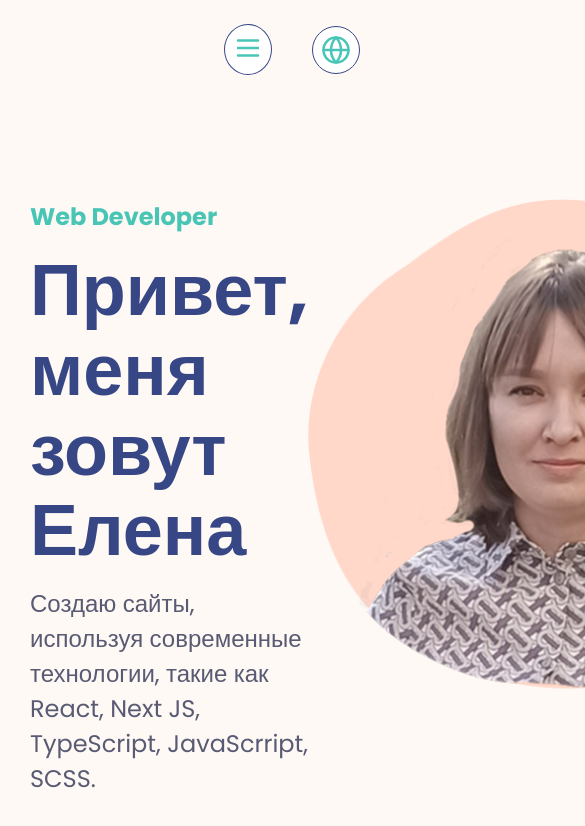
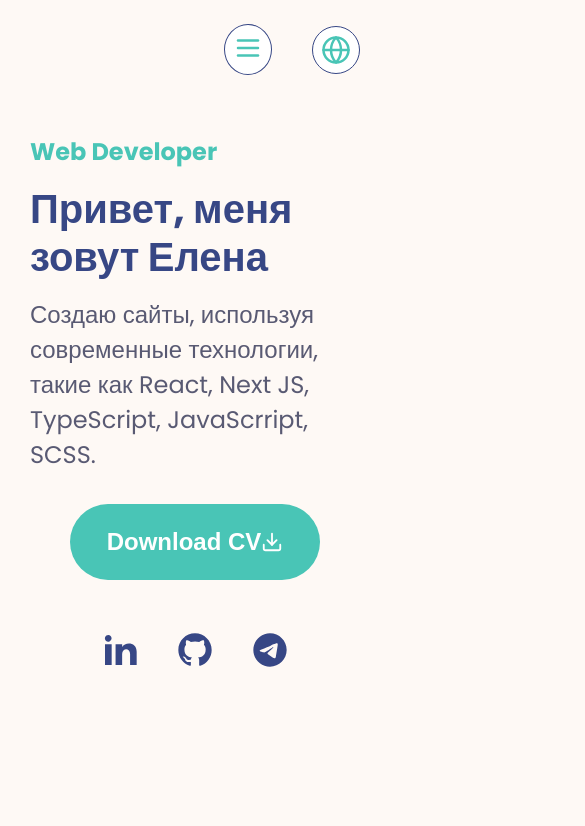
Before and after one commit to elboyko/portfolio-react, a React (Vite) app: page / in a window 390 px wide. Shown: the top 826 px of the page, 585 px wide, since content can reach past the window. Built offline with nearby package versions, Linux system fonts and the light colour scheme.

Commit message:
add adaptiv for banner

```diff
--- a/src/components/Banner/Banner.module.css
+++ b/src/components/Banner/Banner.module.css
@@ -2,7 +2,7 @@
   max-width: 1270px;
   height: 100vh;
   height: 100%;
-  padding: 100px 30px 20px;
+  padding: clamp(3.125rem, -0.586rem + 7.81vw, 6.25rem) 30px 20px;
   margin: 0 auto;
 }
 
@@ -13,14 +13,14 @@ h2 {
 
 h1 {
   color: #374785;
-  font-size: 72px;
-  line-height: 80px;
+ font-size: clamp(2.5rem, 0.125rem + 5vw, 4.5rem);
+  line-height: clamp(3rem, 0.625rem + 5vw, 5rem);
   margin: 0 0 16px;
 }
 
 .inner {
-  display: flex;
-  justify-content: space-between;
+  display: grid;
+  grid-template-columns: repeat(2, 1fr);
 }
 
 p {
@@ -38,7 +38,8 @@ p {
 .image {
   display: block;
   position: relative;
-  width: 500px;
+  max-width: 500px;
+  width: 100%;
 }
 
 .content {
@@ -47,3 +48,31 @@ p {
   flex-direction: column;
   justify-content: space-between;
 }/*# sourceMappingURL=Banner.module.css.map */
+
+@media screen and (max-width: 760px) {
+  h1{
+   font-size: 40px;
+   line-height: 48px;
+  }
+  .container{
+    padding-top: 50px;
+  }
+}
+@media screen and (max-width: 740px) {
+  .inner{
+    grid-template-columns: 1fr;
+  }
+  .image{
+    display: none;
+  }
+  .content{
+    margin: 0 auto;
+    justify-content: center;
+  }
+  .btn_flex{
+    justify-content: center;
+  }
+  .container{
+    padding-top: clamp(2.188rem, 1.866rem + 1.37vw, 2.5rem);
+  }
+}
--- a/src/components/Socials/Socials.module.css
+++ b/src/components/Socials/Socials.module.css
@@ -15,3 +15,9 @@
   fill: #49c5b6;
   scale: 1.2;
 }/*# sourceMappingURL=Socials.module.css.map */
+
+@media screen and (max-width: 760px) {
+  .container{
+    margin: 50px auto 0;
+  }
+}
```
